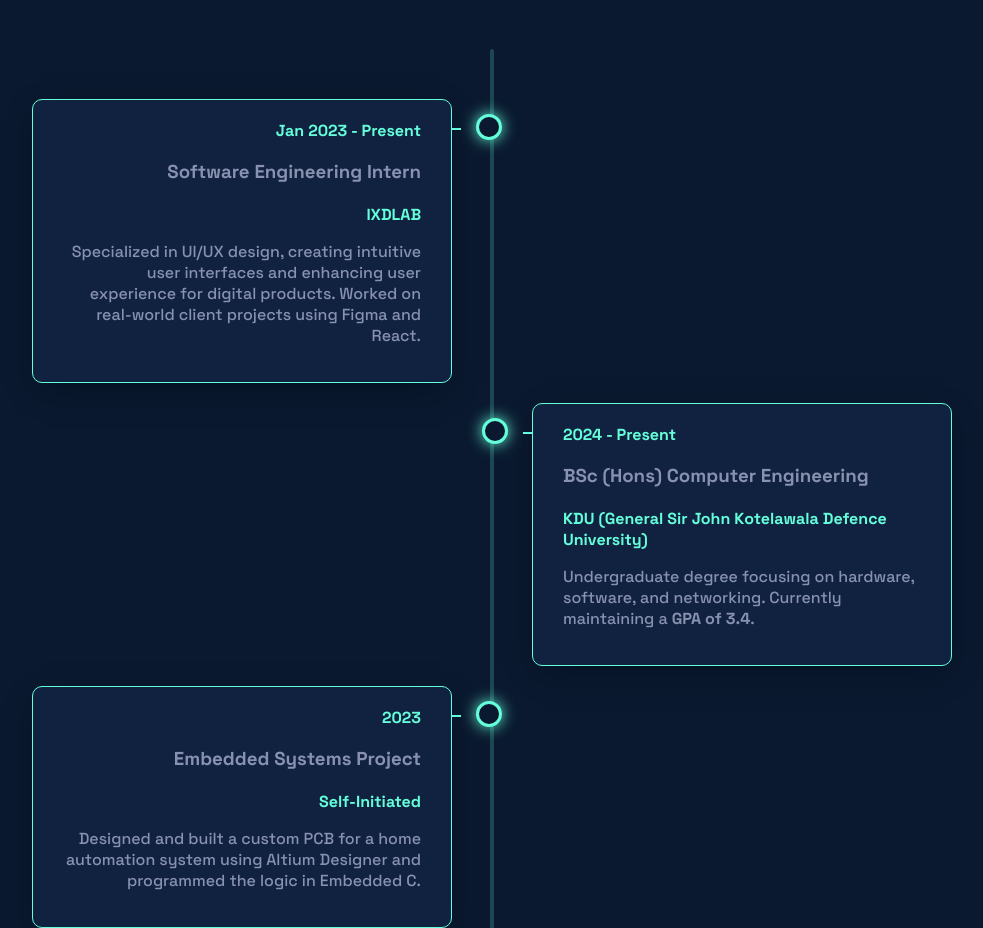
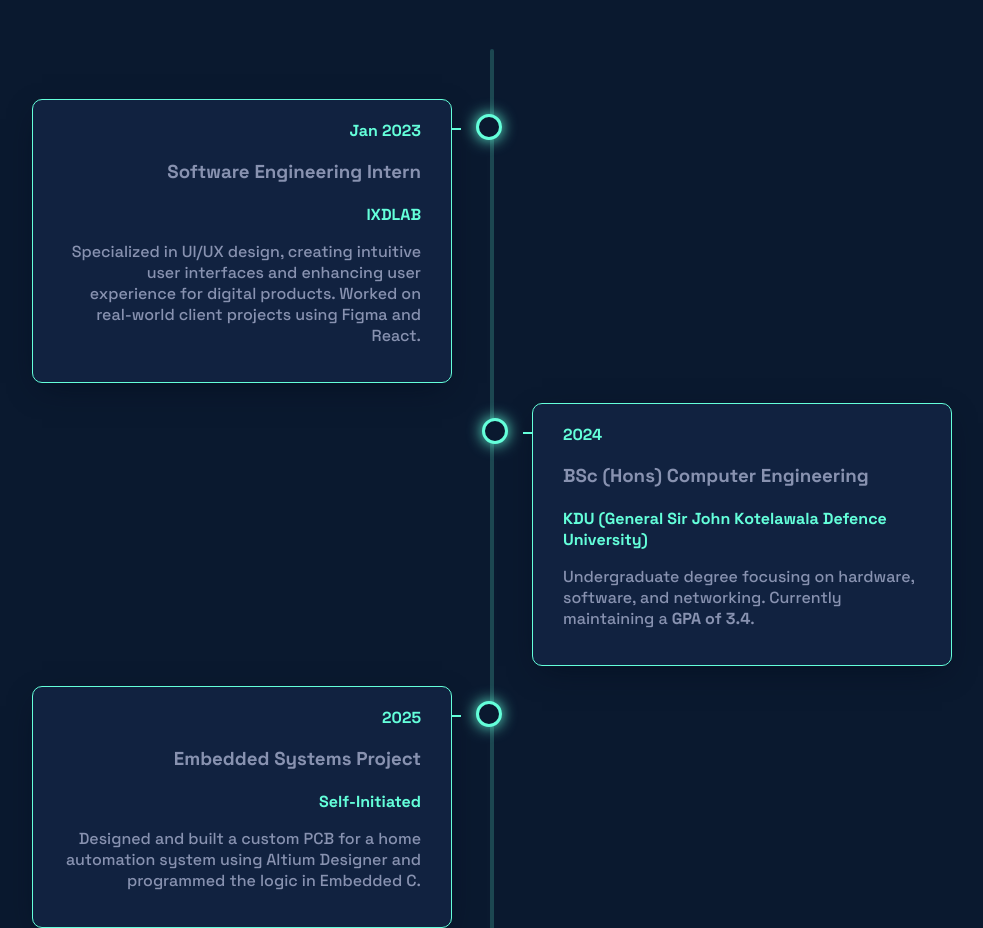
Before and after one commit to Kavindu379/kavindu-portfolio, a React (Vite) app: page / in a window 1280 px wide. Shown: the part 1932-2860 px from the top of the page, without its empty margins (148-1131 px from the left). Built offline with nearby package versions, Linux system fonts and the light colour scheme.

Commit message:
Update site content

```diff
--- a/src/App.jsx
+++ b/src/App.jsx
@@ -342,7 +342,7 @@ function App() {
           <div className="timeline-item left" data-aos="fade-right">
             <div className="timeline-dot"></div>
             <div className="timeline-content">
-              <span className="timeline-date">Jan 2023 - Present</span>
+              <span className="timeline-date">Jan 2023 </span>
               <h3>Software Engineering Intern</h3>
               <h4 style={{color:'var(--accent)', marginBottom:'10px'}}>IXDLAB</h4>
               <p>Specialized in UI/UX design, creating intuitive user interfaces and enhancing user experience for digital products. Worked on real-world client projects using Figma and React.</p>
@@ -351,7 +351,7 @@ function App() {
           <div className="timeline-item right" data-aos="fade-left">
             <div className="timeline-dot"></div>
             <div className="timeline-content">
-              <span className="timeline-date">2024 - Present</span>
+              <span className="timeline-date">2024 </span>
               <h3>BSc (Hons) Computer Engineering</h3>
               <h4 style={{color:'var(--accent)', marginBottom:'10px'}}>KDU (General Sir John Kotelawala Defence University)</h4>
               <p>Undergraduate degree focusing on hardware, software, and networking. Currently maintaining a <strong>GPA of 3.4</strong>.</p>
@@ -360,7 +360,7 @@ function App() {
           <div className="timeline-item left" data-aos="fade-right">
             <div className="timeline-dot"></div>
             <div className="timeline-content">
-              <span className="timeline-date">2023</span>
+              <span className="timeline-date">2025</span>
               <h3>Embedded Systems Project</h3>
               <h4 style={{color:'var(--accent)', marginBottom:'10px'}}>Self-Initiated</h4>
               <p>Designed and built a custom PCB for a home automation system using Altium Designer and programmed the logic in Embedded C.</p>
```
